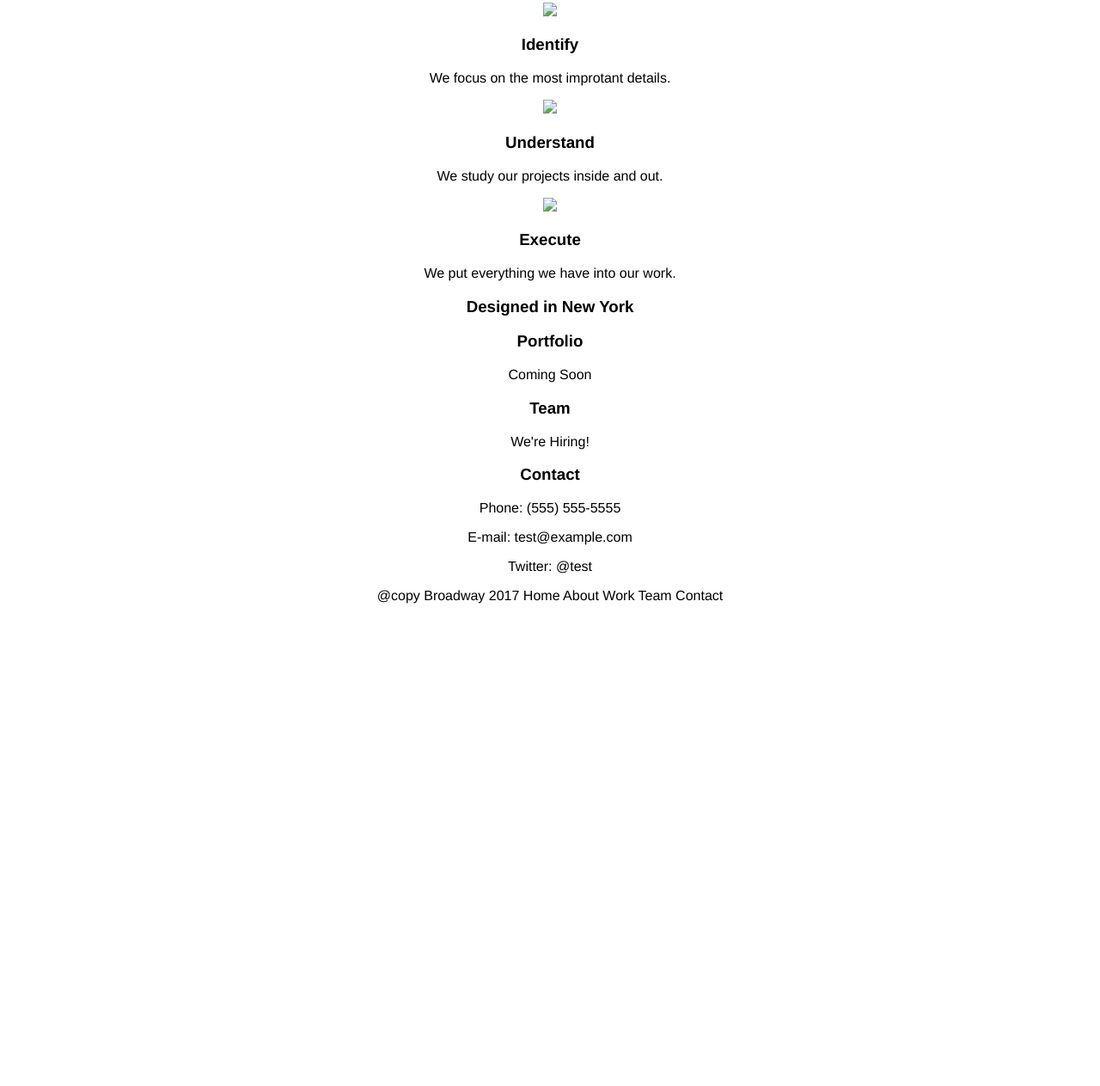
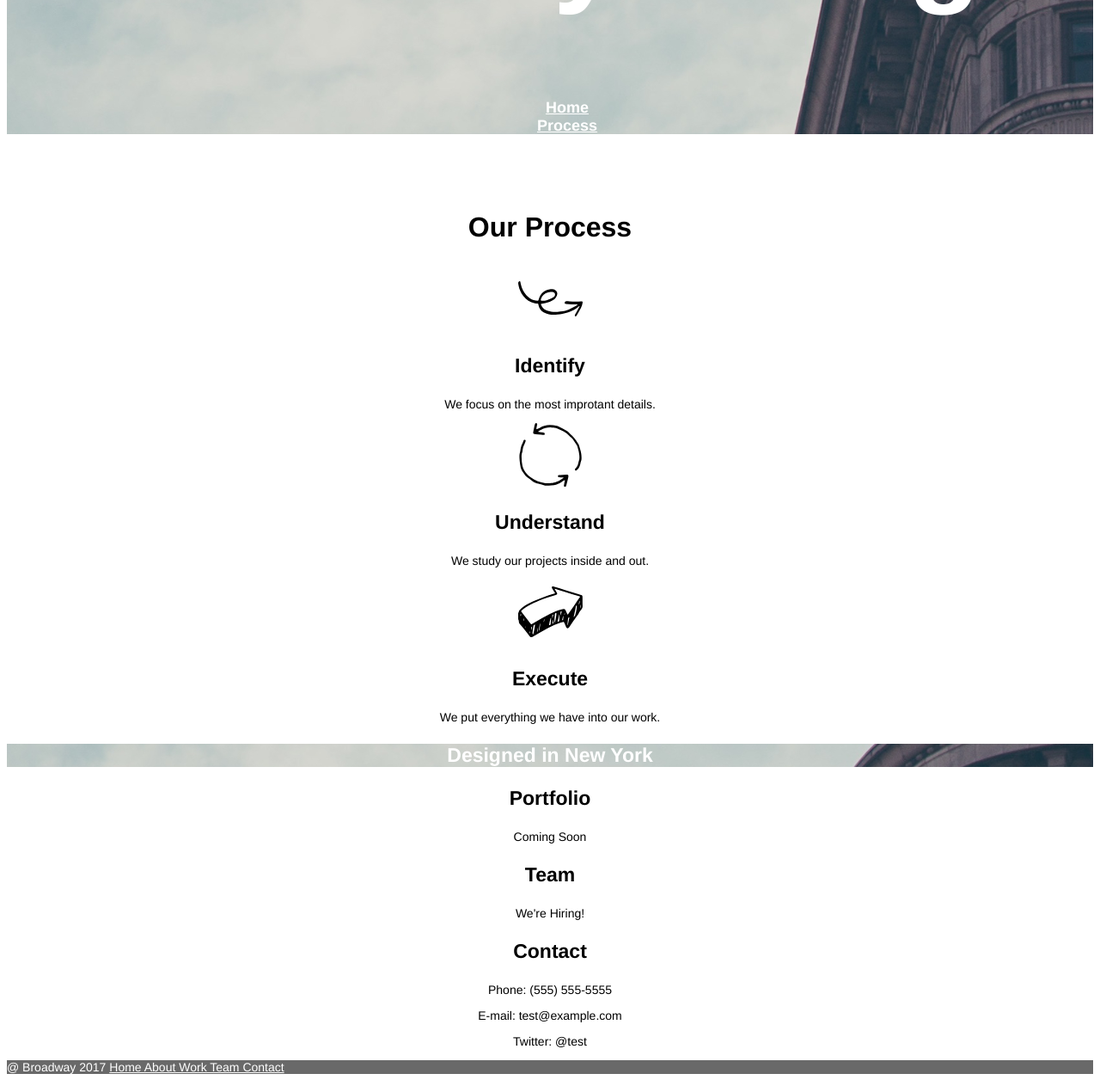
Before and after one commit to possowski/broadway, a plain HTML site: page index.html in a window 1280 px wide. Shown: the part 235-1498 px from the top of the page at 86% size. Before the commit the page ends 953 px from the top, so only its background shows below. Drawn offline with Linux system fonts and the light colour scheme.

Commit message:
90% solution March 5

```diff
--- a/index.html
+++ b/index.html
@@ -18,18 +18,19 @@
         <li>Contact</li>
       </ul>
     </div>
+
     <div id="middle">
       <h2>Our Process</h2>
 
-      <img src="images/identify.svg">
+      <img class="image" src="resources/images/identify.svg">
       <h3>Identify</h3>
       <p>We focus on the most improtant details.</p>
 
-      <img src="images/understand.svg">
+      <img class="image" src="resources/images/understand.svg">
       <h3>Understand</h3>
       <p>We study our projects inside and out.</p>
 
-      <img src="images/execute.svg">
+      <img class="image" src="resources/images/execute.svg">
       <h3>Execute</h3>
       <p>We put everything we have into our work.</p>
     </div>
@@ -38,14 +39,17 @@
 
       <h3>Portfolio</h3>
       <p>Coming Soon</p>
+
       <h3>Team</h3>
       <p>We're Hiring!</p>
+
       <h3>Contact</h3>
       <p>Phone: (555) 555-5555</p>
       <p>E-mail: test@example.com</p>
       <p>Twitter: @test</p>
 
-  <p>@copy Broadway 2017 Home About Work Team Contact</p>
-
+<div id="footer">
+  <p>@ Broadway 2017 <span style="text-size: 15px; text-decoration: underline">Home About Work Team Contact</span></p>
+</div>
   </body>
 </html>
--- a/resources/css/style.css
+++ b/resources/css/style.css
@@ -4,9 +4,40 @@ body {
 }
 #top {
   background-image: url("../images/the-flatiron-building.png");
+  background-repeat: no-repeat;
   color: white;
+  font-size: 70px;
+  font-weight: bold;
 }
 #top ul {
   text-decoration: underline;
   list-style:none;
+  font-size: 18px;
 }
+#middle h2 {
+  font-size: 32px;
+  font-weight: bold;
+}
+.image {
+  width: 75px;
+  height: 75px;
+}
+h3 {
+  font-size: 23px;
+  font-weight: bold;
+}
+p {
+  font-size: 14px;
+}
+.pb {
+  background-image: url("../images/the-flatiron-building.png");
+  font-size: 23px;
+  font-weight: bold;
+  color: white;
+}
+#footer {
+  text-align: left;
+  background-color: dimgray;
+  font-size: 11px;
+  color: white;
+}
```
Lines whose indentation alone changed are shown as unchanged.
